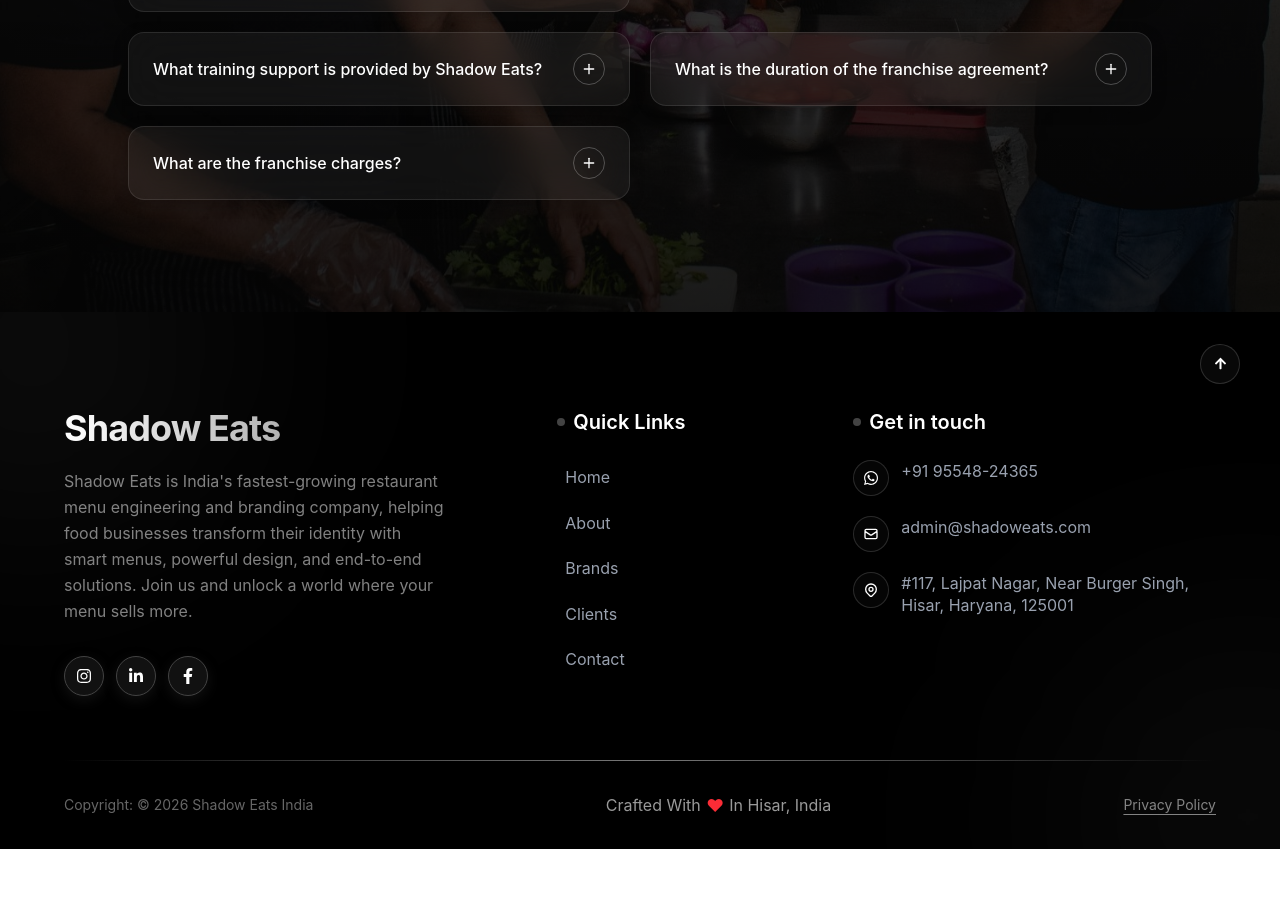
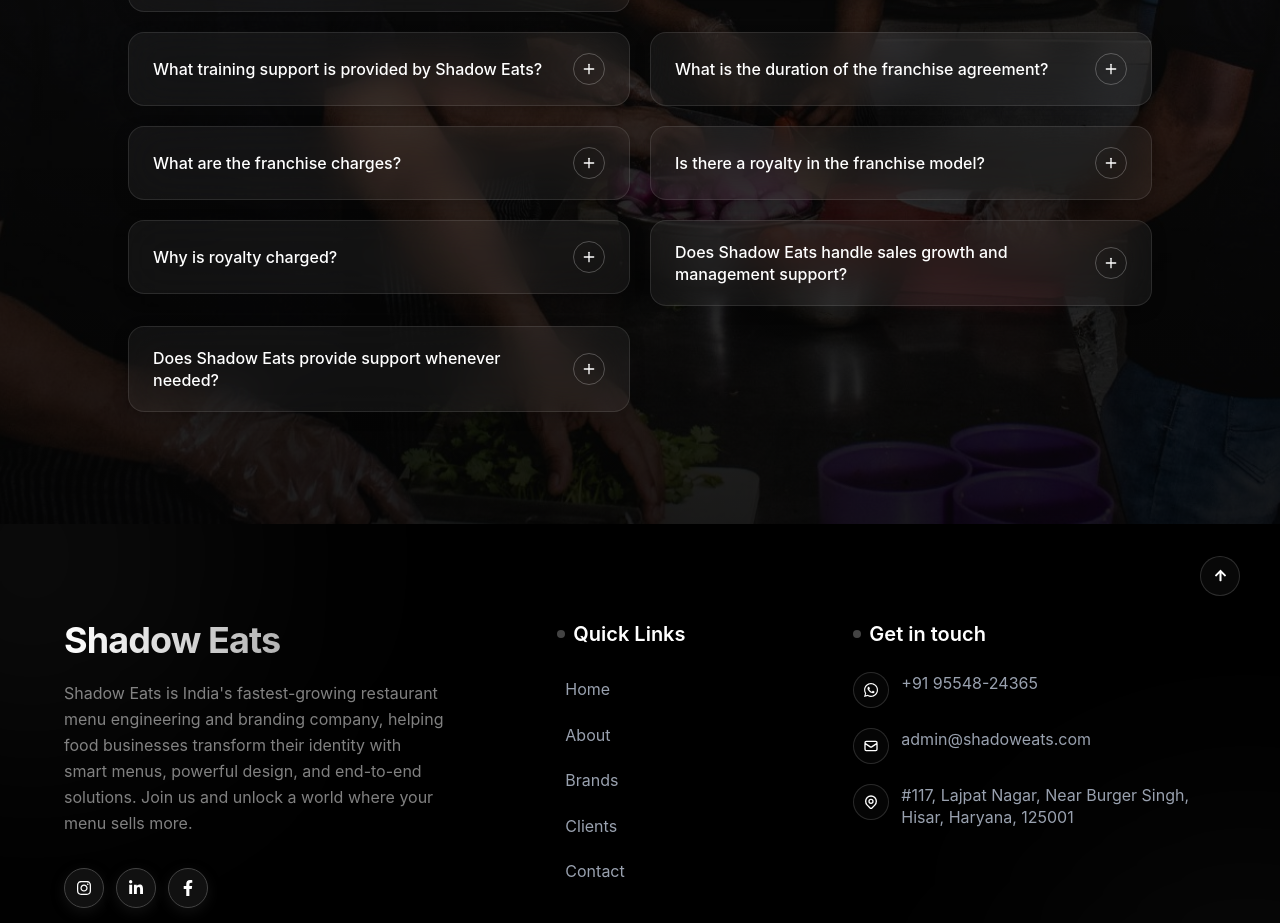
Before and after one commit to deepak-bhankher/Shadow-Eats, a React (Vite) app: page /brands in a window 1280 px wide. Shown: the part 5660-6583 px from the top of the page. Before the commit the page ends 6509 px from the top, so only its background shows below. Built offline with nearby package versions, Linux system fonts and the light colour scheme.

Commit message:
add FaQ quetion in brands section

```diff
--- a/src/Components/Brand/Brand6.jsx
+++ b/src/Components/Brand/Brand6.jsx
@@ -46,6 +46,22 @@
   {
     q: "What are the franchise charges?",
     a: "Franchise investment depends on the selected brand and business model. Our team shares a complete pricing structure during the consultation process.",
+  },
+    {
+    q: "Is there a royalty in the franchise model?",
+    a: "Yes. A nominal royalty is charged as per the franchise agreement. This helps us provide continuous brand support, operational guidance, marketing assistance, and business development services.",
+  },
+  {
+    q: "Why is royalty charged?",
+    a: "Royalty is charged to maintain brand standards, provide ongoing operational support, marketing strategies, menu updates, technology improvements, and continuous business growth assistance.",
+  },
+  {
+    q: "Does Shadow Eats handle sales growth and management support?",
+    a: "Yes. Shadow Eats actively supports franchise partners with sales strategies, online platform optimization, marketing campaigns, operational guidance, and performance monitoring to help maximize business growth.",
+  },
+  {
+    q: "Does Shadow Eats provide support whenever needed?",
+    a: "Absolutely. Our dedicated support team is always available to assist franchise partners with operational queries, technical guidance, marketing support, and day-to-day business requirements whenever needed.",
   }
 ];
 
```
